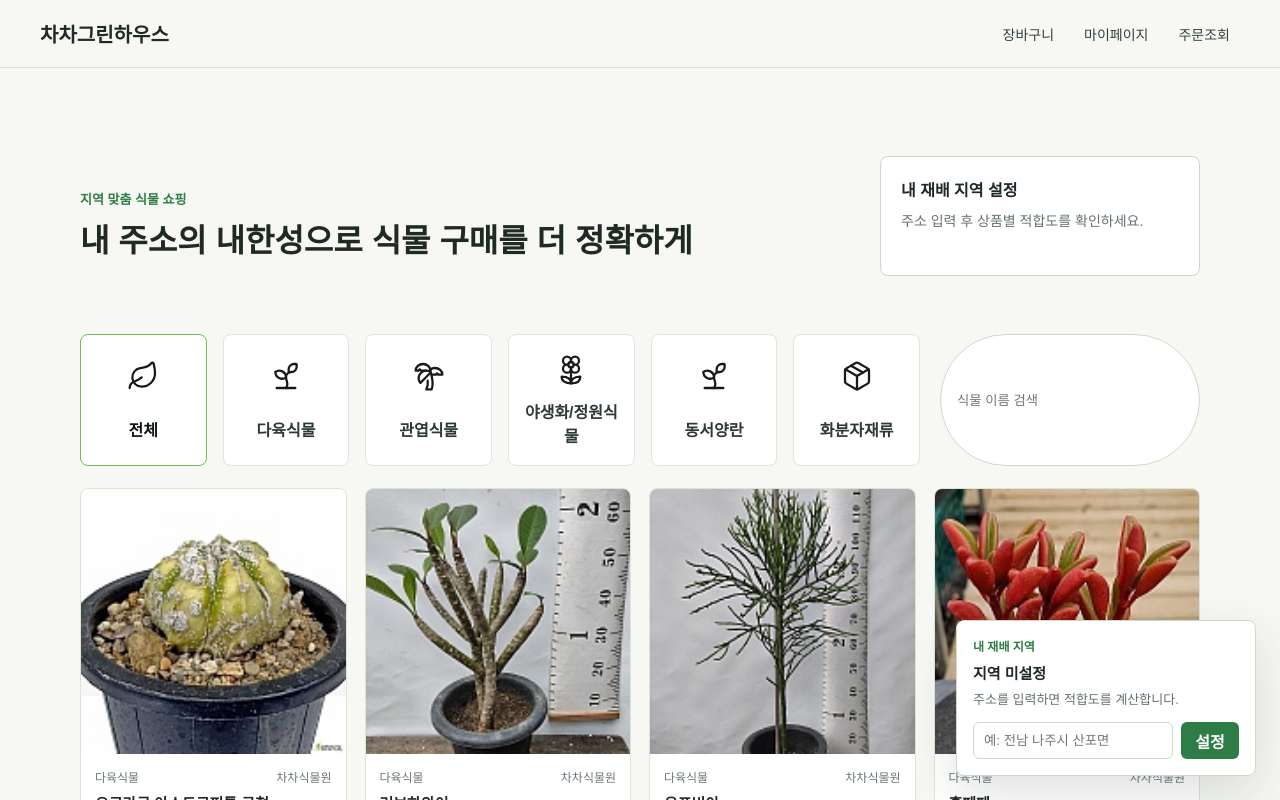
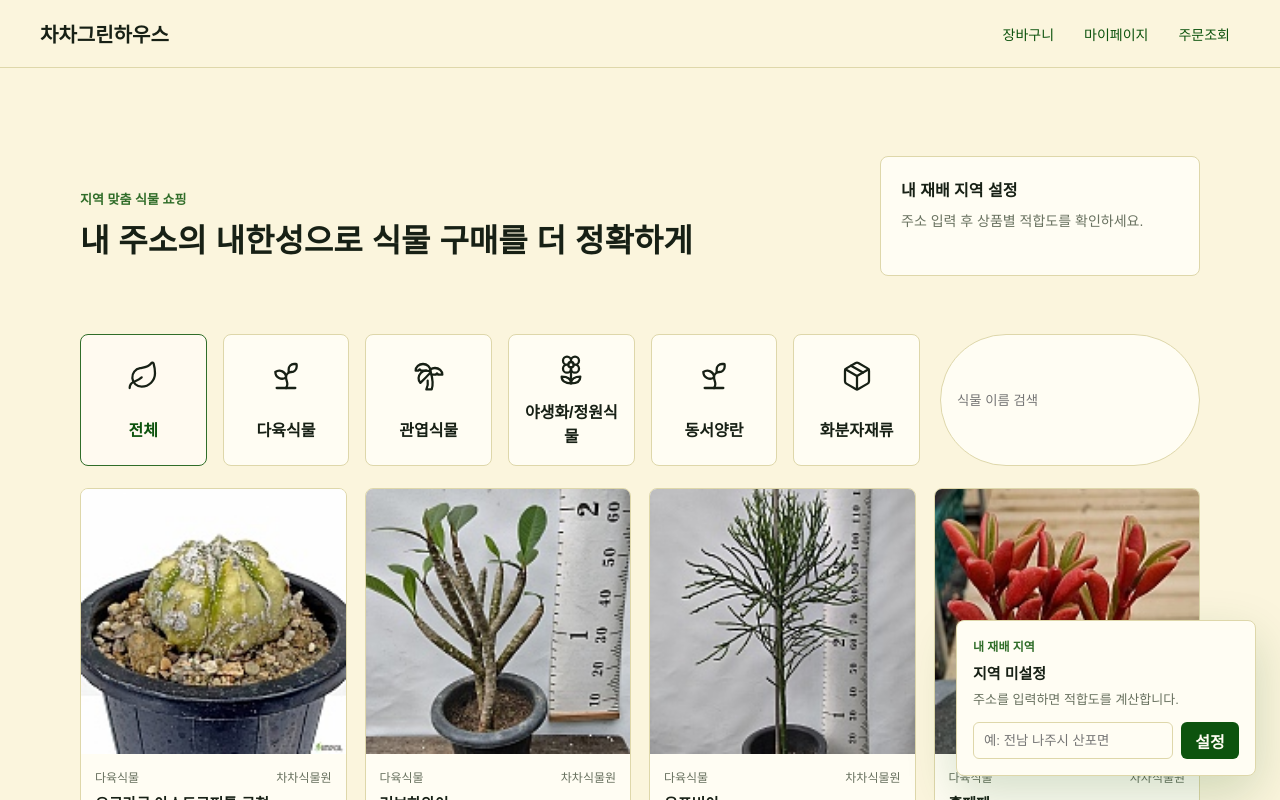
Before and after one commit to thescientist000/chachagreenhouse, a Next.js app: page / in a window 1280 px wide. Shown: the top 800 px of the page. Built offline with nearby package versions, Linux system fonts and the light colour scheme.

Commit message:
Apply Color Hunt palette

```diff
--- a/app/globals.css
+++ b/app/globals.css
@@ -1,13 +1,24 @@
 * {
   box-sizing: border-box;
+}
+
+:root {
+  --cream: #fbf5dd;
+  --sage: #e7e1b1;
+  --green: #306d29;
+  --deep-green: #0d530e;
+  --ink: #172015;
+  --muted: #68715f;
+  --card: #fffdf3;
+  --line: #ded7aa;
 }
 
 html,
 body {
   margin: 0;
   min-height: 100%;
-  background: #f7f8f4;
-  color: #1f2a24;
+  background: var(--cream);
+  color: var(--ink);
   font-family: Arial, Helvetica, sans-serif;
 }
 
@@ -30,8 +41,8 @@ button {
   gap: 24px;
   min-height: 68px;
   padding: 0 40px;
-  border-bottom: 1px solid #dde4d5;
-  background: rgba(247, 248, 244, 0.92);
+  border-bottom: 1px solid var(--line);
+  background: rgba(251, 245, 221, 0.92);
   backdrop-filter: blur(14px);
 }
 
@@ -54,7 +65,7 @@ button {
 .nav-user {
   border: 0;
   background: transparent;
-  color: #334239;
+  color: var(--deep-green);
   font-size: 14px;
   padding: 8px 10px;
 }
@@ -64,7 +75,7 @@ button {
 }
 
 .nav-link:hover {
-  color: #1d6b3a;
+  color: var(--green);
 }
 
 .nav-user {
@@ -91,7 +102,7 @@ button {
 
 .eyebrow {
   margin: 0 0 12px;
-  color: #2f7d46;
+  color: var(--green);
   font-size: 13px;
   font-weight: 800;
 }
@@ -104,15 +115,15 @@ h1 {
 }
 
 p {
-  color: #5b6b61;
+  color: var(--muted);
   line-height: 1.7;
 }
 
 .region-card {
   min-height: 120px;
-  border: 1px solid #cdd9c5;
+  border: 1px solid var(--line);
   border-radius: 8px;
-  background: #ffffff;
+  background: var(--card);
   padding: 20px;
   text-align: left;
   font-weight: 800;
@@ -121,7 +132,7 @@ p {
 .region-card span {
   display: block;
   margin-top: 10px;
-  color: #657269;
+  color: var(--muted);
   font-size: 14px;
   font-weight: 400;
   line-height: 1.5;
@@ -139,10 +150,10 @@ p {
   place-items: center;
   gap: 12px;
   min-height: 132px;
-  border: 1px solid #e1e5df;
+  border: 1px solid var(--line);
   border-radius: 8px;
-  background: #ffffff;
-  color: #2e3a33;
+  background: var(--card);
+  color: var(--ink);
   padding: 18px 10px;
   font-weight: 800;
   cursor: pointer;
@@ -150,15 +161,15 @@ p {
 
 .category-row button.active,
 .category-row button:hover {
-  border-color: #73bd54;
-  background: #ffffff;
-  color: #111814;
+  border-color: var(--green);
+  background: #fffaf0;
+  color: var(--deep-green);
 }
 
 .category-row svg {
   width: 32px;
   height: 32px;
-  color: #171a18;
+  color: var(--ink);
   stroke: currentColor;
 }
 
@@ -171,16 +182,16 @@ p {
 
 .search-input {
   width: min(280px, 100%);
-  border: 1px solid #cfd9c8;
+  border: 1px solid var(--line);
   border-radius: 999px;
-  background: #ffffff;
-  color: #1f2a24;
+  background: var(--card);
+  color: var(--ink);
   padding: 11px 16px;
   outline: none;
 }
 
 .search-input:focus {
-  border-color: #2f7d46;
+  border-color: var(--green);
 }
 
 .region-panel {
@@ -189,16 +200,16 @@ p {
   bottom: 24px;
   z-index: 30;
   width: 300px;
-  border: 1px solid #cfd9c8;
+  border: 1px solid var(--line);
   border-radius: 8px;
-  background: #ffffff;
-  box-shadow: 0 18px 50px rgba(31, 42, 36, 0.14);
+  background: var(--card);
+  box-shadow: 0 18px 50px rgba(13, 83, 14, 0.18);
   padding: 16px;
 }
 
 .panel-label {
   margin: 0 0 6px;
-  color: #2f7d46;
+  color: var(--green);
   font-size: 12px;
   font-weight: 800;
 }
@@ -212,7 +223,7 @@ p {
 .region-panel span {
   display: block;
   margin-top: 4px;
-  color: #657269;
+  color: var(--muted);
   font-size: 13px;
 }
 
@@ -225,23 +236,24 @@ p {
 
 .region-panel input {
   min-width: 0;
-  border: 1px solid #cfd9c8;
+  border: 1px solid var(--line);
   border-radius: 6px;
   padding: 10px;
+  background: #fffdf3;
 }
 
 .region-panel button {
   border: 0;
   border-radius: 6px;
-  background: #2f7d46;
-  color: #ffffff;
+  background: var(--deep-green);
+  color: #fffdf3;
   font-weight: 800;
   cursor: pointer;
 }
 
 .panel-status {
   margin: 10px 0 0;
-  color: #657269;
+  color: var(--muted);
   font-size: 12px;
   line-height: 1.45;
 }
@@ -255,17 +267,17 @@ p {
 
 .product-card {
   overflow: hidden;
-  border: 1px solid #dce3d7;
+  border: 1px solid var(--line);
   border-radius: 8px;
-  background: #ffffff;
+  background: var(--card);
 }
 
 .product-image {
   display: grid;
   place-items: center;
   aspect-ratio: 1;
-  background: #eef2e9;
-  color: #738074;
+  background: var(--sage);
+  color: var(--deep-green);
   font-size: 13px;
   font-weight: 800;
 }
@@ -285,14 +297,14 @@ p {
   align-items: center;
   justify-content: space-between;
   gap: 8px;
-  color: #6c7a70;
+  color: var(--muted);
   font-size: 12px;
 }
 
 .product-card h2 {
   min-height: 44px;
   margin: 8px 0 8px;
-  color: #1f2a24;
+  color: var(--ink);
   font-size: 15px;
   line-height: 1.45;
   letter-spacing: 0;
@@ -301,7 +313,7 @@ p {
 .spec {
   min-height: 20px;
   margin: 0 0 10px;
-  color: #6c7a70;
+  color: var(--muted);
   font-size: 12px;
   line-height: 1.5;
 }
@@ -326,66 +338,35 @@ p {
 }
 
 .fit-good {
-  background: #e5f3e7;
-  color: #1f7a3d;
+  background: var(--sage);
+  color: var(--deep-green);
 }
 
 .fit-caution {
-  background: #fff2d6;
-  color: #91640d;
+  background: #f5edc8;
+  color: #74640f;
 }
 
 .fit-hard {
-  background: #fde4df;
-  color: #a43b28;
+  background: #ead9b4;
+  color: #8a2d1f;
 }
 
 .fit-neutral {
-  background: #e8eef4;
-  color: #3a607f;
+  background: var(--sage);
+  color: var(--green);
 }
 
 .fit-muted {
-  background: #edf0ea;
-  color: #69736b;
+  background: #f1ebcf;
+  color: var(--muted);
 }
 
 .hardiness-note {
   margin: 10px 0 0;
-  color: #647168;
+  color: var(--muted);
   font-size: 12px;
   line-height: 1.45;
-}
-
-.auth-page {
-  min-height: calc(100vh - 68px);
-  display: grid;
-  place-items: center;
-  padding: 32px;
-}
-
-.auth-panel {
-  width: min(440px, 100%);
-  border: 1px solid #dce3d7;
-  border-radius: 8px;
-  background: #ffffff;
-  padding: 32px;
-}
-
-.auth-panel h1 {
-  font-size: 28px;
-}
-
-.naver-login {
-  width: 100%;
-  margin-top: 18px;
-  border: 0;
-  border-radius: 6px;
-  background: #03c75a;
-  color: #ffffff;
-  padding: 14px 18px;
-  font-weight: 800;
-  cursor: pointer;
 }
 
 @media (max-width: 760px) {
```
